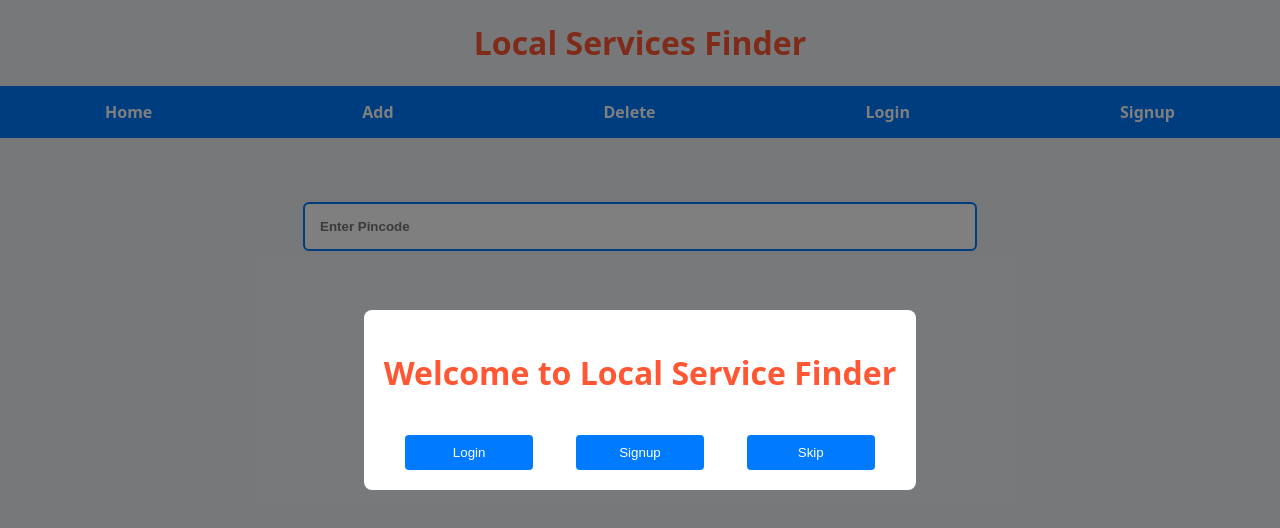
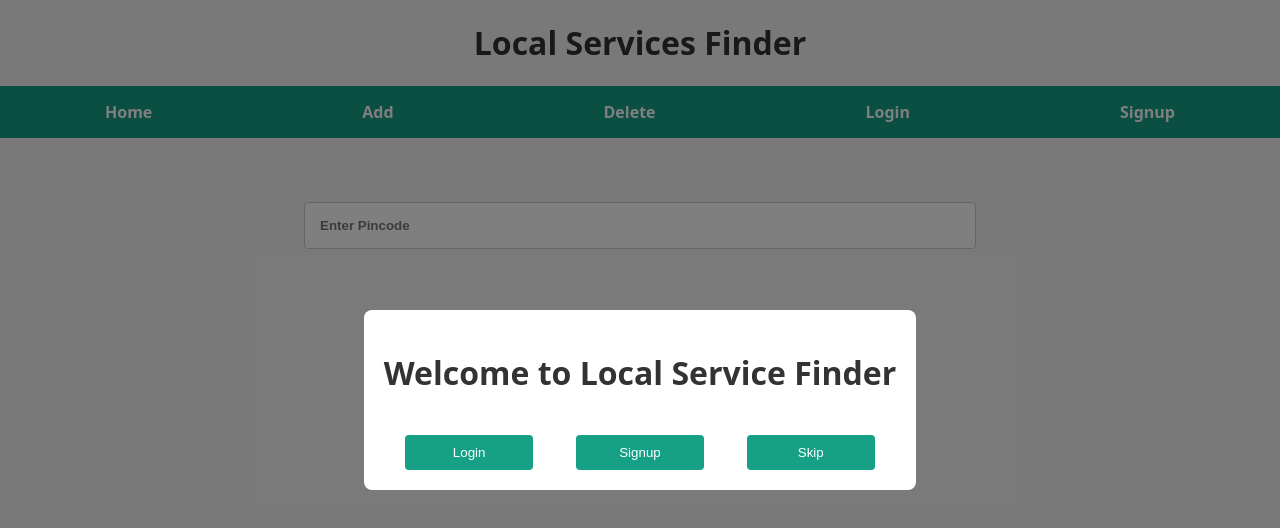
Before and after one commit to thepavansai/local-services-finder, a React (Vite) app: page / in a window 1280 px wide. Shown: the top 528 px of the page. Built offline with nearby package versions, Linux system fonts and the light colour scheme.

Commit message:
Revert "update css"

```diff
--- a/src/components/Add_Entry.css
+++ b/src/components/Add_Entry.css
@@ -1,105 +1,70 @@
-
 body {
     font-family: system-ui, -apple-system, BlinkMacSystemFont, 'Segoe UI', Roboto, Oxygen, Ubuntu, Cantarell, 'Open Sans', 'Helvetica Neue', sans-serif;
-  background-color: #f0f2f5;
-  color: #212529;
+    background-color: #f4f4f4;
+    color: #333;
     margin: 0;
     padding: 0;
   }
 
   .container {
     max-width: 800px;
-  margin: 50px auto;
+    margin: 0 auto;
     padding: 20px;
-  background-color: #ffffff;
-  box-shadow: 0 4px 20px rgba(0, 0, 0, 0.15);
-  border-radius: 12px;
+    background-color: white;
+    box-shadow: 0 0 10px rgba(0, 0, 0, 0.1);
+    border-radius: 8px;
+    margin-top: 50px;
   }
 
   h1 {
     text-align: center;
-  color: #ff5733;
+    color: #333;
   }
-
-.inputarea {
+  .inputarea{
     display: flex;
     justify-content: center;
     flex-wrap: wrap;
-  gap: 15px;
+    gap: 10px;
+
   }
-
   input, textarea {
     width: 25%;
-  padding: 12px;
+    padding: 10px;
     margin: 10px 0;
-  border: 2px solid #007bff;
-  border-radius: 6px;
-  transition: border-color 0.3s, box-shadow 0.3s;
-}
-
-input:focus, textarea:focus {
-  border-color: #28a745;
-  box-shadow: 0 0 5px rgba(40, 167, 69, 0.5);
-  outline: none;
+    border: 1px solid #ccc;
+    border-radius: 4px;
   }
 
   button {
     margin-top: 25px;
     width: 15%;
-  padding: 12px;
-  background-color: #007bff;
+    padding: 10px;
+    background-color: #4CAF50;
     color: white;
     border: none;
-  border-radius: 6px;
+    border-radius: 4px;
     cursor: pointer;
-  transition: background-color 0.3s, transform 0.2s;
   }
 
   button:hover {
-  background-color: #0056b3;
-  transform: scale(1.05);
+    background-color: #45a049;
   }
 
   ul {
     list-style-type: none;
     padding: 0;
     display: flex;
-  gap: 15px;
+    gap: 10px;
     justify-content: space-around;
-  flex-wrap: wrap;
+    flex-wrap: wrap
   }
 
   li {
-  padding: 30px;
-  border: 3px solid #ffc107;
+    padding: 25px;
+    border: 5px solid #ddd;
     margin: 5px 0;
     border-radius: 10px;
-  background-color: #fff3cd;
+    background-color: #f9f9f9;
     width: 15%;
-  transition: transform 0.2s, background-color 0.2s;
+
   }
-
-li:hover {
-  transform: scale(1.03);
-  background-color: #ffeeba;
-}
-
-@media (max-width: 768px) {
-  input, textarea {
-      width: 100%;
-  }
-
-  button {
-      width: 100%;
-  }
-
-  li {
-      width: 45%;
-  }
-}
-
-@media (max-width: 480px) {
-  li {
-      width: 90%;
-  }
-}
--- a/src/index.css
+++ b/src/index.css
@@ -1,4 +1,3 @@
-
 body {
     font-family: Verdana, Geneva, Tahoma, sans-serif;
     background-color: #2C3E50;
@@ -16,7 +15,9 @@ body {
     background: rgba(0, 0, 0, 0.5);
     display: flex;
     justify-content: center;
+
     align-items: center;
+
 }
 
 .popup-content {
@@ -30,15 +31,16 @@ body {
 .popup-buttons {
     display: flex;
     justify-content: space-around;
+    /* Use auto width for better fitting */
 }
 
 .popup-buttons button,
 .signup-outer button,
 .login-outer button {
     margin-top: 20px;
-    padding: 10px 20px;
+    padding: 10px, 20px;
     box-sizing: border-box;
-    background-color:  #007bff;
+    background-color: #16A085;
     color: white;
     border: none;
     border-radius: 4px;
@@ -47,14 +49,13 @@ body {
 }
 
 button:hover {
-    background-color: #0056b3;
-    transform: scale(1.05);
+    background-color: #39CCCC;
 }
 
 .search-item button {
-    padding: 10px 20px;
+    padding: 10px, 20px;
     box-sizing: border-box;
-    background-color:  #007bff;
+    background-color: #16A085;
     color: white;
     border: none;
     border-radius: 4px;
@@ -68,7 +69,9 @@ button:hover {
     overflow: hidden;
     align-items: center;
     justify-content: space-around;
-    background-color: #007bff;
+
+    background-color: #16A085;
+
 }
 
 .navbar a {
@@ -80,6 +83,7 @@ button:hover {
     padding: 15px;
     transition: background-color 0.3s ease;
     text-decoration: none;
+
 }
 
 .search-item input {
@@ -90,8 +94,8 @@ button:hover {
 }
 
 .navbar a:hover {
-    background-color: #0056b3;
-    transform: scale(1.05);
+    background-color: #39CCCC;
+    color: black;
 }
 
 .signup-inp,
@@ -99,15 +103,17 @@ button:hover {
     display: flex;
     flex-direction: column;
     align-items: center;
+
 }
 
 .display ul {
+
     list-style-type: none;
     padding: 0;
     display: flex;
     gap: 10px;
     justify-content: space-around;
-    flex-wrap: wrap;
+    flex-wrap: wrap
 }
 
 .display li {
@@ -117,6 +123,7 @@ button:hover {
     border-radius: 10px;
     background-color: #f9f9f9;
     width: 15%;
+
 }
 
 .error-message {
```
Lines whose indentation alone changed are shown as unchanged.
